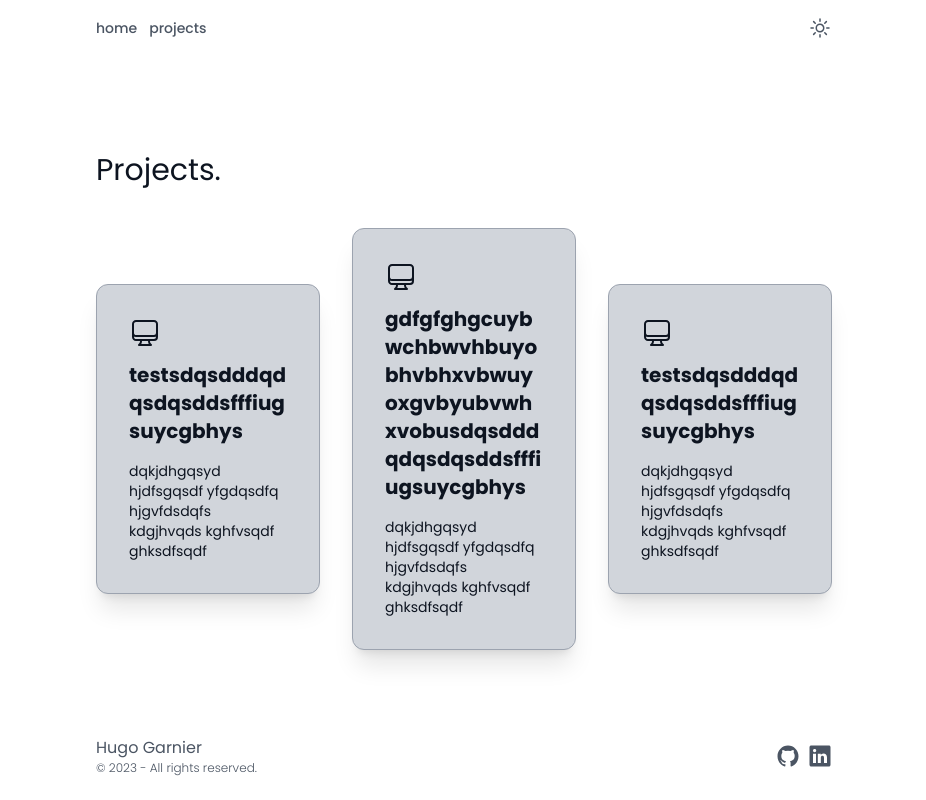
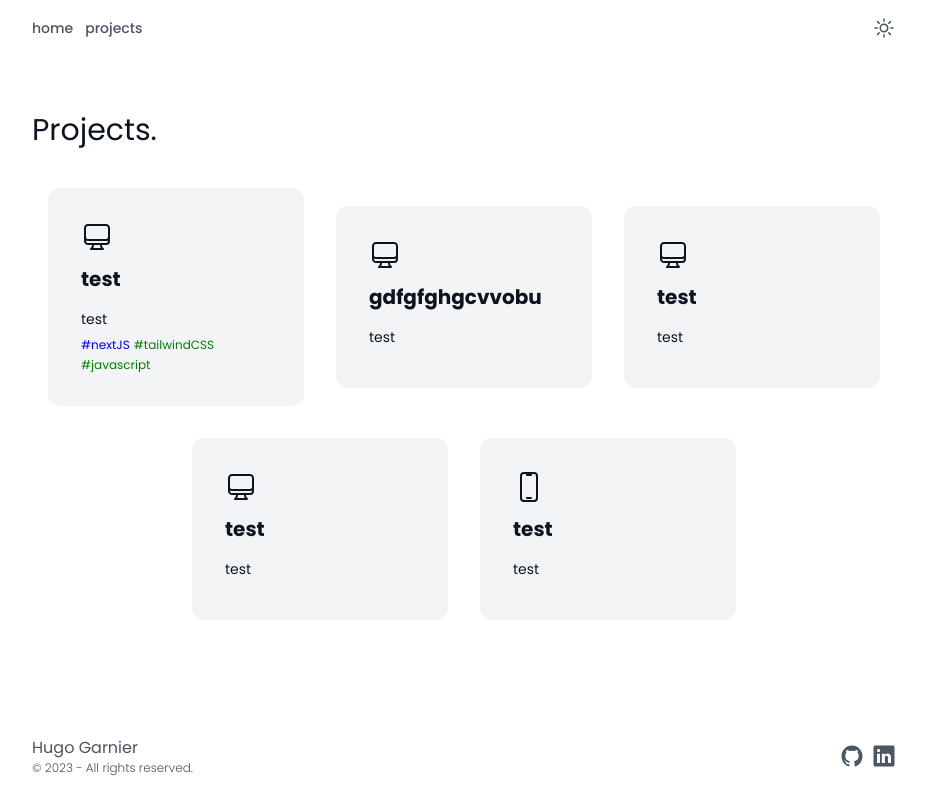
Before and after one commit to hugogarnier/portfolio, a Next.js app: page /projects in a window 1280 px wide. Shown: the whole page, without its empty margins (176-1102 px from the left). Built offline with nearby package versions, Linux system fonts and the light colour scheme.

Commit message:
projects

```diff
--- /dev/null
+++ b/constants/index.ts
@@ -0,0 +1,2 @@
+export {TECHNO} from './techno'
+export type {TechnoType} from './techno'
--- /dev/null
+++ b/constants/techno.ts
@@ -0,0 +1,20 @@
+export type TechnoType = {
+  name: string,
+  color: string
+}[]
+
+export const TECHNO = [
+  {
+    name: 'nextJS',
+    color: 'blue'
+  },
+  {
+    name: 'tailwindCSS',
+    color: 'green'
+  },
+  {
+    name: 'javascript',
+    color: 'green'
+  },
+
+]
--- a/pages/components/Footer.tsx
+++ b/pages/components/Footer.tsx
@@ -1,9 +1,9 @@
-import type { NextPage } from "next";
+import type {NextPage} from "next";
 import Link from "next/link";
 
 export const Footer: NextPage = () => {
   return (
-    <footer className="flex items-center justify-between max-w-3xl p-4 m-auto text-gray-600 dark:text-gray-100">
+    <footer className="flex items-center justify-between max-w-4xl p-4 m-auto text-gray-600 dark:text-gray-100">
       <div>
         <Link href="/">
           <a className="hover:text-blue-700 dark:hover:text-orange-600">
@@ -34,7 +34,8 @@ export const Footer: NextPage = () => {
             width="1em"
             xmlns="http://www.w3.org/2000/svg"
           >
-            <path d="M256 32C132.3 32 32 134.9 32 261.7c0 101.5 64.2 187.5 153.2 217.9a17.56 17.56 0 003.8.4c8.3 0 11.5-6.1 11.5-11.4 0-5.5-.2-19.9-.3-39.1a102.4 102.4 0 01-22.6 2.7c-43.1 0-52.9-33.5-52.9-33.5-10.2-26.5-24.9-33.6-24.9-33.6-19.5-13.7-.1-14.1 1.4-14.1h.1c22.5 2 34.3 23.8 34.3 23.8 11.2 19.6 26.2 25.1 39.6 25.1a63 63 0 0025.6-6c2-14.8 7.8-24.9 14.2-30.7-49.7-5.8-102-25.5-102-113.5 0-25.1 8.7-45.6 23-61.6-2.3-5.8-10-29.2 2.2-60.8a18.64 18.64 0 015-.5c8.1 0 26.4 3.1 56.6 24.1a208.21 208.21 0 01112.2 0c30.2-21 48.5-24.1 56.6-24.1a18.64 18.64 0 015 .5c12.2 31.6 4.5 55 2.2 60.8 14.3 16.1 23 36.6 23 61.6 0 88.2-52.4 107.6-102.3 113.3 8 7.1 15.2 21.1 15.2 42.5 0 30.7-.3 55.5-.3 63 0 5.4 3.1 11.5 11.4 11.5a19.35 19.35 0 004-.4C415.9 449.2 480 363.1 480 261.7 480 134.9 379.7 32 256 32z"></path>
+            <path
+              d="M256 32C132.3 32 32 134.9 32 261.7c0 101.5 64.2 187.5 153.2 217.9a17.56 17.56 0 003.8.4c8.3 0 11.5-6.1 11.5-11.4 0-5.5-.2-19.9-.3-39.1a102.4 102.4 0 01-22.6 2.7c-43.1 0-52.9-33.5-52.9-33.5-10.2-26.5-24.9-33.6-24.9-33.6-19.5-13.7-.1-14.1 1.4-14.1h.1c22.5 2 34.3 23.8 34.3 23.8 11.2 19.6 26.2 25.1 39.6 25.1a63 63 0 0025.6-6c2-14.8 7.8-24.9 14.2-30.7-49.7-5.8-102-25.5-102-113.5 0-25.1 8.7-45.6 23-61.6-2.3-5.8-10-29.2 2.2-60.8a18.64 18.64 0 015-.5c8.1 0 26.4 3.1 56.6 24.1a208.21 208.21 0 01112.2 0c30.2-21 48.5-24.1 56.6-24.1a18.64 18.64 0 015 .5c12.2 31.6 4.5 55 2.2 60.8 14.3 16.1 23 36.6 23 61.6 0 88.2-52.4 107.6-102.3 113.3 8 7.1 15.2 21.1 15.2 42.5 0 30.7-.3 55.5-.3 63 0 5.4 3.1 11.5 11.4 11.5a19.35 19.35 0 004-.4C415.9 449.2 480 363.1 480 261.7 480 134.9 379.7 32 256 32z"></path>
           </svg>
         </a>
         <a
@@ -54,7 +55,8 @@ export const Footer: NextPage = () => {
             width="1em"
             xmlns="http://www.w3.org/2000/svg"
           >
-            <path d="M444.17 32H70.28C49.85 32 32 46.7 32 66.89v374.72C32 461.91 49.85 480 70.28 480h373.78c20.54 0 35.94-18.21 35.94-38.39V66.89C480.12 46.7 464.6 32 444.17 32zm-273.3 373.43h-64.18V205.88h64.18zM141 175.54h-.46c-20.54 0-33.84-15.29-33.84-34.43 0-19.49 13.65-34.42 34.65-34.42s33.85 14.82 34.31 34.42c-.01 19.14-13.31 34.43-34.66 34.43zm264.43 229.89h-64.18V296.32c0-26.14-9.34-44-32.56-44-17.74 0-28.24 12-32.91 23.69-1.75 4.2-2.22 9.92-2.22 15.76v113.66h-64.18V205.88h64.18v27.77c9.34-13.3 23.93-32.44 57.88-32.44 42.13 0 74 27.77 74 87.64z"></path>
+            <path
+              d="M444.17 32H70.28C49.85 32 32 46.7 32 66.89v374.72C32 461.91 49.85 480 70.28 480h373.78c20.54 0 35.94-18.21 35.94-38.39V66.89C480.12 46.7 464.6 32 444.17 32zm-273.3 373.43h-64.18V205.88h64.18zM141 175.54h-.46c-20.54 0-33.84-15.29-33.84-34.43 0-19.49 13.65-34.42 34.65-34.42s33.85 14.82 34.31 34.42c-.01 19.14-13.31 34.43-34.66 34.43zm264.43 229.89h-64.18V296.32c0-26.14-9.34-44-32.56-44-17.74 0-28.24 12-32.91 23.69-1.75 4.2-2.22 9.92-2.22 15.76v113.66h-64.18V205.88h64.18v27.77c9.34-13.3 23.93-32.44 57.88-32.44 42.13 0 74 27.77 74 87.64z"></path>
           </svg>
         </a>
       </div>
--- a/pages/components/Layout.tsx
+++ b/pages/components/Layout.tsx
@@ -1,21 +1,21 @@
-import type { NextPage } from "next";
-import { Navbar } from "./Navbar";
-import { Footer } from "./Footer";
+import type {NextPage} from "next";
+import {Navbar} from "./Navbar";
+import {Footer} from "./Footer";
 import Head from "next/head";
 
 type LayoutProps = { children: React.ReactNode };
 
-export const Layout: NextPage<LayoutProps> = ({ children }) => {
+export const Layout: NextPage<LayoutProps> = ({children}) => {
   return (
     <>
-      <Navbar />
+      <Navbar/>
       <Head>
         <title>Hugo Garnier - Web & Mobile Developer</title>
-        <meta name="description" content="Portfolio Hugo Garnier" />
-        <link rel="icon" href="/favicon.ico" />
+        <meta name="description" content="Portfolio Hugo Garnier"/>
+        <link rel="icon" href="/favicon.ico"/>
       </Head>
-      <main className="max-w-3xl m-auto p-4 min-h-[83vh]">{children}</main>
-      <Footer />
+      <main className="max-w-4xl m-auto p-4 min-h-[83vh]">{children}</main>
+      <Footer/>
     </>
   );
 };
--- a/pages/components/Navbar.tsx
+++ b/pages/components/Navbar.tsx
@@ -1,18 +1,19 @@
-import type { NextPage } from "next";
+import type {NextPage} from "next";
 import Link from "next/link";
-import { useTheme } from "next-themes";
+import {useTheme} from "next-themes";
 
-import { MoonIcon, SunIcon } from "@heroicons/react/24/outline";
+import {MoonIcon, SunIcon} from "@heroicons/react/24/outline";
 
 export const Navbar: NextPage = () => {
-  const { theme, setTheme } = useTheme();
+  const {theme, setTheme} = useTheme();
 
   const switchTheme = () => {
     setTheme(theme === "light" ? "dark" : "light");
   };
 
   return (
-    <nav className="flex items-center justify-between max-w-3xl p-4 mx-auto text-sm font-medium text-gray-600 dark:text-gray-100 cursor-pointer">
+    <nav
+      className="flex items-center justify-between max-w-4xl p-4 mx-auto text-sm font-medium text-gray-600 dark:text-gray-100 cursor-pointer">
       <ul className="flex items-center space-x-3">
         <li className="">
           <Link href="/">
--- a/pages/components/Project.tsx
+++ b/pages/components/Project.tsx
@@ -1,29 +1,40 @@
 import type {NextPage} from "next";
 
 import {ComputerDesktopIcon, DevicePhoneMobileIcon} from "@heroicons/react/24/outline";
+import {TechnoType} from "../../constants";
 
 type ProjectProps = {
   platform?: string;
   title: string;
   description?: string;
+  link?: string;
+  techno: TechnoType;
 };
 
-const Project: NextPage<ProjectProps> = ({platform = 'desktop', title, description}) => {
+const Project: NextPage<ProjectProps> = ({platform = 'desktop', title, description, link, techno}) => {
   return (
     <>
       <a
-        className="group block p-8 bg-gray-300 border border-gray-400 shadow-xl rounded-xl max-w-xs"
-        href=""
+        className="group block p-8 bg-gray-100 hover:shadow-xl rounded-xl w-64 flex-col border border-b-3 border-transparent hover:border-blue-700 dark:bg-darkCard dark:hover:border-orange-600"
+        href={link && link || ""}
       >
-        {platform === 'mobile' && <DevicePhoneMobileIcon className="h-8 w-8  group-hover:text-blue-700"/> ||
-            <ComputerDesktopIcon className="h-8 w-8  group-hover:text-blue-700"/>}
-        <h3 className="mt-3 text-xl font-bold break-words hover:text-black">
-          {title}sdqsdddqdqsdqsddsfffiugsuycgbhys
-        </h3>
-        <p className="mt-4 text-sm break-words">
-          {description} dqkjdhgqsyd hjdfsgqsdf yfgdqsdfq hjgvfdsdqfs kdgjhvqds
-          kghfvsqdf ghksdfsqdf{" "}
-        </p>
+        <div className="mb-2">
+          {platform === 'mobile' && <DevicePhoneMobileIcon
+                  className="h-8 w-8  group-hover:text-blue-700 dark:group-hover:text-orange-600"/> ||
+              <ComputerDesktopIcon className="h-8 w-8  group-hover:text-blue-700 dark:group-hover:text-orange-600 "/>}
+          <h3 className="mt-3 text-xl font-bold break-words">
+            {title}
+          </h3>
+          <p className="mt-4 text-sm break-words">
+            {description}
+          </p>
+        </div>
+
+        <div className="flex flex-wrap gap-1 justify-start items-center text-xs">
+          {techno && techno.map((item, index) => {
+            return <p key={index} style={{color: item.color}}>#{item.name}</p>
+          })}
+        </div>
       </a>
     </>
   );
--- a/pages/components/Section.tsx
+++ b/pages/components/Section.tsx
@@ -1,4 +1,4 @@
-import type { NextPage } from "next";
+import type {NextPage} from "next";
 
 type SectionProps = {
   title: string;
@@ -6,10 +6,10 @@ type SectionProps = {
   children: React.ReactNode;
 };
 
-const Section: NextPage<SectionProps> = ({ title, subTitle, children }) => {
+const Section: NextPage<SectionProps> = ({title, subTitle, children}) => {
   return (
     <div>
-      <section className="mt-20 space-y-10">
+      <section className="mt-10 space-y-10">
         <div className="space-y-3">
           <h1 className="text-3xl">{title}</h1>
           <p className="text-blue-700 dark:text-orange-600">{subTitle}</p>
--- a/pages/index.tsx
+++ b/pages/index.tsx
@@ -1,10 +1,10 @@
-import type { NextPage } from "next";
+import type {NextPage} from "next";
 import Section from "./components/Section";
 
 const Home: NextPage = () => {
   return (
     <Section title="Hugo Garnier." subTitle="Web & Mobile Developer">
-      <p className="text-gray-600 dark:text-gray-500">
+      <p className="pr-28 text-gray-600 dark:text-gray-500">
         Web & mobile developer with 2+ years professional experience building
         intuitive user experiences through proactive planning, efficient
         development, and a strong understanding of the latest web technologies.
--- a/pages/projects.tsx
+++ b/pages/projects.tsx
@@ -1,14 +1,17 @@
-import type { NextPage } from "next";
+import type {NextPage} from "next";
 import Project from "./components/Project";
 import Section from "./components/Section";
+import {TECHNO} from "../constants";
 
 const Projects: NextPage = () => {
   return (
     <Section title="Projects.">
-      <div className="grid sm:grid-cols-3 grid-cols-none gap-8 justify-center items-center">
-        <Project title="test" />
-        <Project title="gdfgfghgcuybwchbwvhbuyobhvbhxvbwuyoxgvbyubvwhxvobu" />
-        <Project title="test" />
+      <div className="flex flex-wrap gap-8 justify-center items-center">
+        <Project title="test" description='test' techno={TECHNO}/>
+        <Project title="gdfgfghgcvvobu" description='test'/>
+        <Project title="test" description='test'/>
+        <Project title="test" description='test'/>
+        <Project title="test" description='test' platform='mobile'/>
       </div>
     </Section>
   );
--- a/tailwind.config.js
+++ b/tailwind.config.js
@@ -10,6 +10,7 @@ module.exports = {
         extend: {
             colors: {
                 darkBg: "#0D1420",
+                darkCard: '#192339'
             },
             fontFamily: {
                 sans: ["Poppins", ...defaultTheme.fontFamily.sans],
```
Lines whose indentation alone changed are shown as unchanged.
